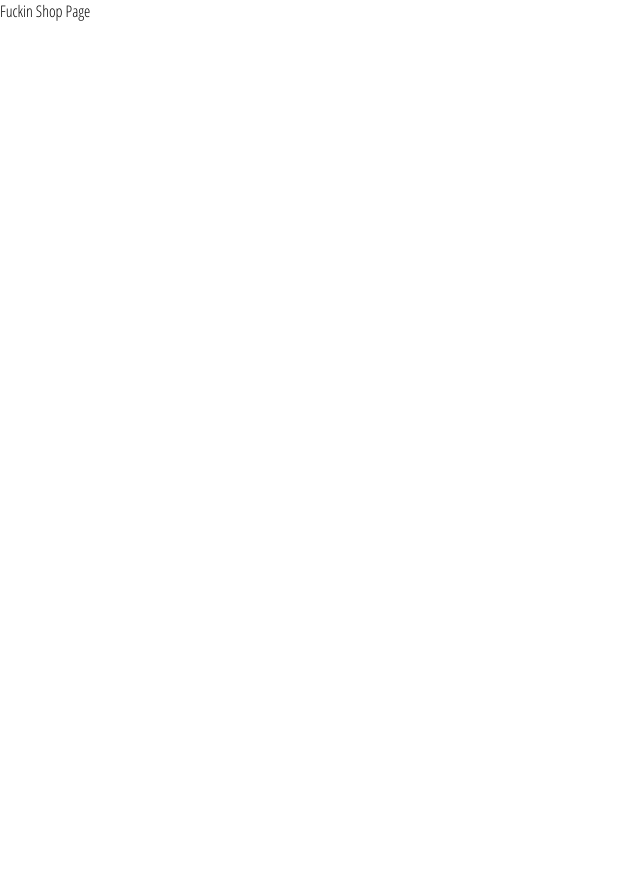
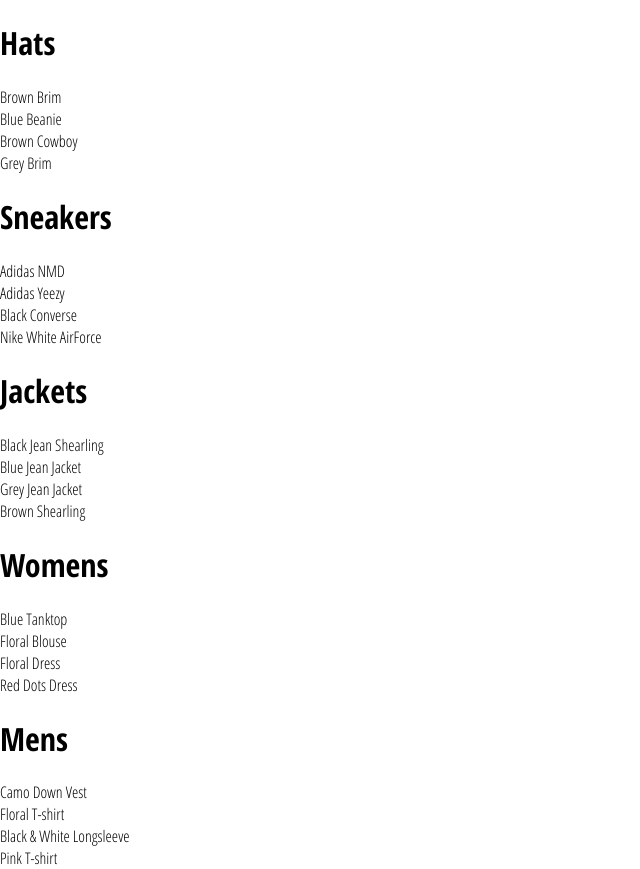
Before and after one commit to ZubairOmer/Ecommerce-project-react, a React (Create React App) app: page /shop in a window 1280 px wide. Shown: the whole page, without its empty margins (0-640 px from the left). Before the commit the page ends 800 px from the top, so only its background shows below. Built offline with nearby package versions, Linux system fonts and the light colour scheme.

Commit message:
filtering the items implementation done

```diff
--- a/src/components/preview-collection/PreviewCollection.js
+++ b/src/components/preview-collection/PreviewCollection.js
@@ -1,13 +1,13 @@
 import React from 'react'
 import './PreviewCollection.css'
 
-export const PreviewCollection = ({ title, items }) => {
+const PreviewCollection = ({ title, items }) => {
     return (
         <div className='collection-preview'>
             <h1 className="title">{title}</h1>
             <div className="preview">
                 {
-                    items.map(item => (
+                    items.filter((item, index) => index < 4).map(item => (
                         <div key={item.id}>{item.name}</div>
                     ))
                 }
@@ -15,3 +15,5 @@ export const PreviewCollection = ({ title, items }) => {
         </div>
     )
 }
+
+export default PreviewCollection
--- a/src/pages/shop/Shop.js
+++ b/src/pages/shop/Shop.js
@@ -1,5 +1,6 @@
 import React, { Component } from 'react'
 import SHOP_DATA from './shopData'
+import PreviewCollection from '../../components/preview-collection/PreviewCollection'
 
 export default class Shop extends Component {
     constructor(props) {
@@ -11,9 +12,14 @@ export default class Shop extends Component {
     }
 
     render() {
+        const { collections } = this.state
         return (
-            <div>
-                Fuckin Shop Page
+            <div className='shop-page'>
+                {
+                    collections.map(({ id, ...otherProps }) => (
+                        <PreviewCollection key={id} {...otherProps} />
+                    ))
+                }
             </div>
         )
     }
```
